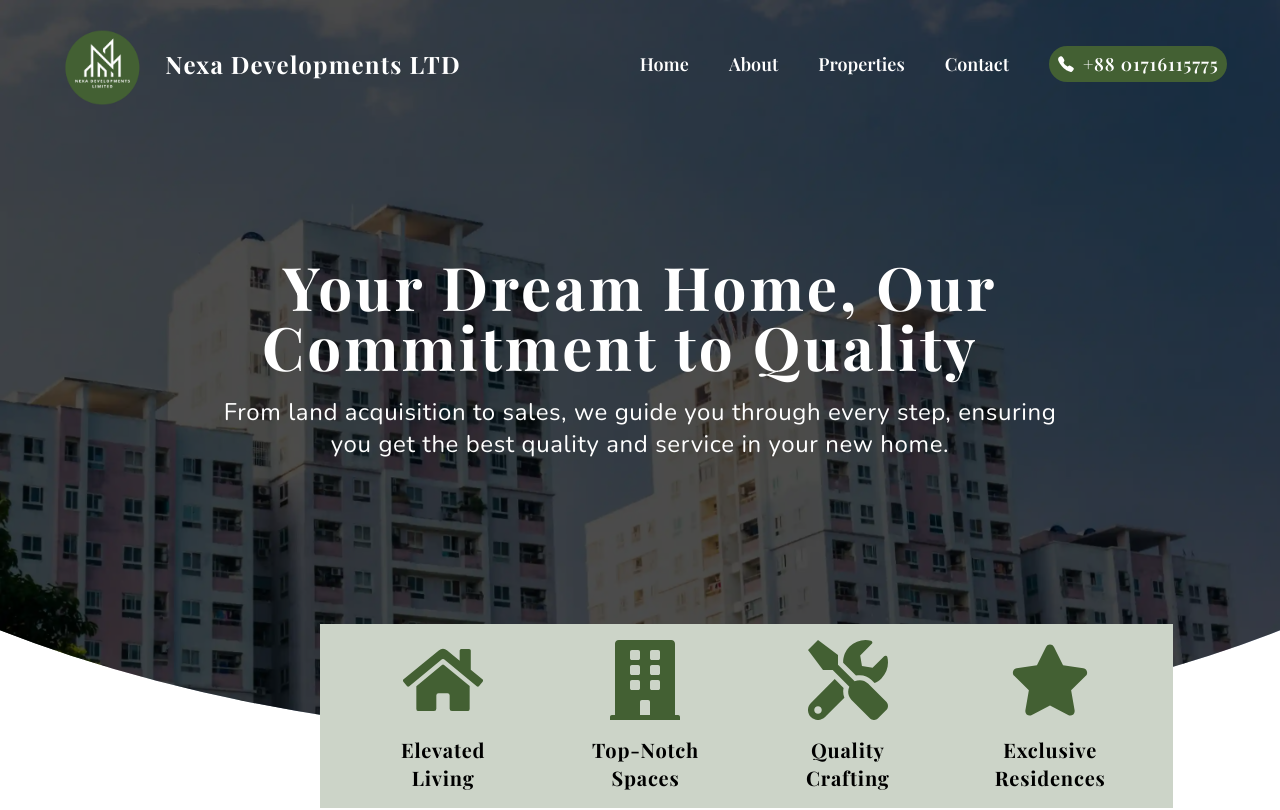
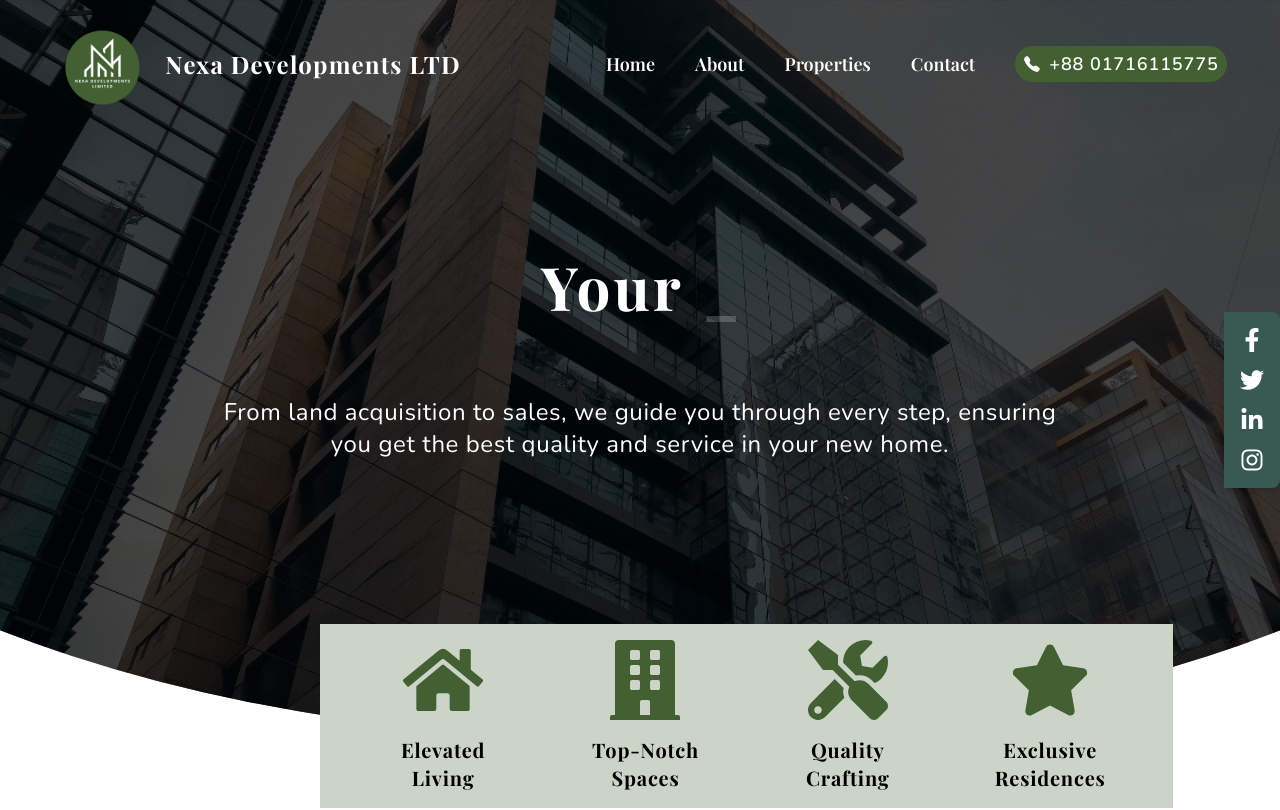
Before and after one commit to alifhossain07/nexa-development-realestate, a Next.js app: page / in a window 1280 px wide. Shown: the top 810 px of the page. Built offline with nearby package versions, Linux system fonts and the light colour scheme; a web font is replaced by a local one.

Commit message:
Home Page Done ( Kinda)

```diff
--- a/app/layout.tsx
+++ b/app/layout.tsx
@@ -2,6 +2,7 @@ import type { Metadata } from "next";
 import { Playfair_Display, Nunito } from "next/font/google";
 import "./globals.css";
 import Header from "./shared/Header";
+import NexaFooter from "./shared/Footer";
 
 
 const playfairDisplay = Playfair_Display({
@@ -31,6 +32,7 @@ export default function RootLayout({
       >
         <Header></Header>
         {children}
+        <NexaFooter></NexaFooter>
       </body>
     </html>
   );
--- a/app/page.tsx
+++ b/app/page.tsx
@@ -1,18 +1,24 @@
+import Ad from "./sections/Ad/Ad";
 import Banner from "./sections/Banner/Banner";
 import ChooseUs from "./sections/ChooseUs/ChooseUs";
+import ContactForm from "./sections/Contact/ContactForm";
 import Featured from "./sections/Featured/Featured";
 import Services from "./sections/Services/Services";
 import Testimonial from "./sections/Testimonial/Testimonial";
+import SocialSidebar from "./shared/SocialSidebar";
 
 
 export default function Home() {
   return (
     <div>
+      <SocialSidebar></SocialSidebar>
       <Banner></Banner>
       <ChooseUs></ChooseUs>
       <Services></Services>
       <Featured></Featured>
       <Testimonial></Testimonial>
+      <Ad></Ad>
+      <ContactForm></ContactForm>
     </div>
   );
 }
--- a/app/sections/Ad/Ad.tsx
+++ b/app/sections/Ad/Ad.tsx
@@ -0,0 +1,35 @@
+import BannerImage from "@/public/images/banner3.webp";
+
+const Ad = () => {
+  return (
+    <div
+      className="relative bg-cover bg-center h-[600px] flex items-start justify-center hover:opacity-90 transition-opacity duration-300"
+      style={{
+        backgroundImage: `url(${BannerImage.src})`,
+      }}
+    >
+      {/* Black overlay with hover effect */}
+      <div className="absolute inset-0 bg-black opacity-60 hover:opacity-40 transition-opacity duration-300"></div>
+
+      {/* Ad Content */}
+      <div className="absolute bottom-20 right-40 bg-white p-8 rounded-lg shadow-2xl max-w-2xl w-full hover:scale-105 transition-transform duration-300">
+        <h2 className="font-title text-3xl font-bold text-green-600">Nexa Skyline - Type A</h2>
+        <p className="font-para text-xl text-gray-700 mt-2">Price: $550,000</p>
+        <p className="font-para text-gray-600 mt-2">
+          2 Bedroom, 2 Bath Apartment with Modern Amenities and Scenic Views. Perfect for families looking for luxury and comfort.
+        </p>
+        <div className="mt-4">
+          <p className="font-para text-lg text-gray-600">Location: Downtown Skyline</p>
+          <p className="font-para text-lg text-gray-600">Size: 1,200 sq. ft.</p>
+          <p className="font-para text-lg text-gray-600">Floor: 5th of 8</p>
+          <p className="font-para text-lg text-gray-600">Available: Move-in Ready</p>
+        </div>
+        <button className="mt-6 px-8 py-3 bg-green-600 text-white rounded-full hover:bg-green-700 transition-colors duration-300">
+          Sell Your Property
+        </button>
+      </div>
+    </div>
+  );
+};
+
+export default Ad;
--- a/app/sections/Banner/Banner.tsx
+++ b/app/sections/Banner/Banner.tsx
@@ -1,5 +1,5 @@
 "use client";
-import BannerImage from "@/public/images/banner3.webp";
+import adImage from "@/public/images/ad.webp";
 import { Typewriter } from "react-simple-typewriter";
 import { FaHome, FaBuilding, FaTools, FaStar } from "react-icons/fa";
 
@@ -9,7 +9,7 @@ const Banner = () => {
       <div
         className="relative bg-cover bg-center lg:h-[1000px] h-[950px] flex items-start justify-center hover:opacity-90 transition-opacity duration-300"
         style={{
-          backgroundImage: `url(${BannerImage.src})`,
+          backgroundImage: `url(${adImage.src})`,
           clipPath: "ellipse(80% 50% at 50% 24%)",
           backgroundAttachment: "fixed",
           backgroundPosition: "center 20%", // 20% from the top, adjust as needed
--- /dev/null
+++ b/app/sections/Contact/ContactForm.tsx
@@ -0,0 +1,67 @@
+import React from 'react';
+import {
+  FaPhoneAlt,
+  FaEnvelope,
+  FaMapMarkerAlt,
+
+} from 'react-icons/fa';
+
+const ContactForm = () => {
+  return (
+    <div className="py-32 w-10/12 mx-auto">
+      {/* Contact Us Section */}
+      <section className="mb-12 text-center">
+        <h1 className="text-2xl  lg:text-3xl font-title font-bold uppercase text-black mb-4">
+          Contact Nexa <span className='text-green-400'>Developments</span>
+        </h1>
+        <p className="text-xl font-text text-[#6F8478] leading-relaxed max-w-2xl mx-auto">
+          Get in touch with us for inquiries, property details, or to schedule a site visit. We are here to assist you in finding your dream home!
+        </p>
+      </section>
+
+      {/* Contact Information Section */}
+      <section className="grid grid-cols-1 md:grid-cols-2 lg:grid-cols-3 gap-10">
+        {[
+          {
+            icon: <FaPhoneAlt size={30} />,
+            title: 'Call Us',
+            description: 'Reach us for property consultations:',
+            details: ['+1 (234) 567-890', '+1 (234) 567-891'],
+          },
+          {
+            icon: <FaEnvelope size={30} />,
+            title: 'Email Us',
+            description: 'For inquiries or assistance:',
+            details: ['info@nexadevelopments.com', 'support@nexadevelopments.com'],
+          },
+          {
+            icon: <FaMapMarkerAlt size={30} />,
+            title: 'Visit Us',
+            description: 'Our office is located at:',
+            details: ['45 Skyline Avenue, Urban Center', 'City, Country, ZIP 45678'],
+          },
+        ].map((item, index) => (
+          <div
+            key={index}
+            className="p-8 bg-white rounded-lg shadow-md hover:shadow-2xl transition-shadow duration-300 flex flex-col items-center text-center transform hover:-translate-y-2"
+          >
+            <div className="bg-[#436033] p-4 rounded-full text-white mb-4">{item.icon}</div>
+            <h2 className="text-2xl lg:text-3xl font-title font-semibold text-black mb-2">
+              {item.title}
+            </h2>
+            <p className="text-lg font-text text-black mb-4">{item.description}</p>
+            {item.details.map((detail, idx) => (
+              <p key={idx} className="text-lg lg:text-xl font-bold text-[#436033]">
+                {detail}
+              </p>
+            ))}
+          </div>
+        ))}
+      </section>
+
+
+    </div>
+  );
+};
+
+export default ContactForm;
--- a/app/sections/Testimonial/Testimonial.tsx
+++ b/app/sections/Testimonial/Testimonial.tsx
@@ -50,7 +50,7 @@ const testimonials = [
 
 const Testimonial = () => {
   return (
-    <div className="w-11/12 mx-auto py-20">
+    <div className="w-10/12 mx-auto py-40">
       <h1 className="lg:text-3xl text-xl font-title text-center  uppercase tracking-wider font-bold  ">
       Success Stories: <span className="text-green-400">Our Clients’ Journeys
       </span></h1>
--- /dev/null
+++ b/app/shared/Footer.tsx
@@ -0,0 +1,87 @@
+"use client";
+
+import { Footer } from "flowbite-react";
+import {
+  BsFacebook,
+  BsInstagram,
+  BsTwitter,
+  BsLinkedin,
+  BsYoutube,
+} from "react-icons/bs";
+import Logo from "@/public/images/logo.png";
+import Image from "next/image";
+
+const NexaFooter = () => {
+  return (
+    <Footer container className="bg-green-100">
+      <div className="w-full">
+        <div className="w-11/12 mx-auto">
+{/* Top Section */}
+<div className="grid w-full justify-between sm:flex sm:justify-between md:flex md:grid-cols-1">
+          {/* Brand Section */}
+          <div className="flex items-center gap-4">
+            <Image src={Logo} alt="logo" width={100} height={100} />
+            <h1>Nexa Developments Limited</h1>
+          </div>
+
+          {/* Footer Links Section */}
+          <div className="grid grid-cols-2 gap-8 sm:mt-4 sm:grid-cols-3 sm:gap-6">
+            {/* About Us */}
+            <div>
+              <Footer.Title title="About Us" />
+              <Footer.LinkGroup col>
+                <Footer.Link href="#">Our Vision</Footer.Link>
+                <Footer.Link href="#">Our Team</Footer.Link>
+                <Footer.Link href="#">Projects</Footer.Link>
+              </Footer.LinkGroup>
+            </div>
+
+            {/* Quick Links */}
+            <div>
+              <Footer.Title title="Quick Links" />
+              <Footer.LinkGroup col>
+                <Footer.Link href="#">Contact Us</Footer.Link>
+                <Footer.Link href="#">FAQs</Footer.Link>
+                <Footer.Link href="#">Site Map</Footer.Link>
+              </Footer.LinkGroup>
+            </div>
+
+            {/* Legal */}
+            <div>
+              <Footer.Title title="Legal" />
+              <Footer.LinkGroup col>
+                <Footer.Link href="#">Privacy Policy</Footer.Link>
+                <Footer.Link href="#">Terms & Conditions</Footer.Link>
+              </Footer.LinkGroup>
+            </div>
+          </div>
+        </div>
+
+        {/* Divider */}
+        <Footer.Divider />
+
+        {/* Bottom Section */}
+        <div className="w-full sm:flex sm:items-center sm:justify-between">
+          {/* Copyright Section */}
+          <Footer.Copyright
+            href="#"
+            by="Nexa Developments"
+            year={new Date().getFullYear()}
+          />
+          {/* Social Media Icons */}
+          <div className="mt-4 flex space-x-6 sm:mt-0 sm:justify-center">
+            <Footer.Icon href="#" icon={BsFacebook} />
+            <Footer.Icon href="#" icon={BsInstagram} />
+            <Footer.Icon href="#" icon={BsTwitter} />
+            <Footer.Icon href="#" icon={BsLinkedin} />
+            <Footer.Icon href="#" icon={BsYoutube} />
+          </div>
+        </div>
+        </div>
+
+      </div>
+    </Footer>
+  );
+};
+
+export default NexaFooter;
--- a/app/shared/Header.tsx
+++ b/app/shared/Header.tsx
@@ -59,7 +59,7 @@ const Header = () => {
                     </ul>
 
                     <li
-                        className="text-lg gap-2 bg-[#436033] px-2 py-1 rounded-3xl text-white flex font-semibold items-center tracking-wider"
+                        className="text-lg gap-2 bg-[#436033] px-2 py-1 rounded-3xl text-white font-text flex font-semibold items-center tracking-wider"
                     >
                         <IoCall /> +88 01716115775
                     </li>
--- /dev/null
+++ b/app/shared/SocialSidebar.tsx
@@ -0,0 +1,55 @@
+import React from "react";
+import {
+  FaFacebookF,
+  FaTwitter,
+  FaLinkedinIn,
+  FaInstagram,
+} from "react-icons/fa";
+
+const SocialSidebar = () => {
+  return (
+    <div className="fixed top-1/2 right-0 transform -translate-y-1/2 bg-[#375A53] p-4 rounded-r-lg shadow-md space-y-4 z-50">
+      {/* Facebook */}
+      <a
+        href="https://facebook.com"
+        target="_blank"
+        rel="noopener noreferrer"
+        className="block text-white hover:text-[#6F8478] transition-colors duration-300"
+      >
+        <FaFacebookF size={24} />
+      </a>
+
+      {/* Twitter */}
+      <a
+        href="https://twitter.com"
+        target="_blank"
+        rel="noopener noreferrer"
+        className="block text-white hover:text-[#6F8478] transition-colors duration-300"
+      >
+        <FaTwitter size={24} />
+      </a>
+
+      {/* LinkedIn */}
+      <a
+        href="https://linkedin.com"
+        target="_blank"
+        rel="noopener noreferrer"
+        className="block text-white hover:text-[#6F8478] transition-colors duration-300"
+      >
+        <FaLinkedinIn size={24} />
+      </a>
+
+      {/* Instagram */}
+      <a
+        href="https://instagram.com"
+        target="_blank"
+        rel="noopener noreferrer"
+        className="block text-white hover:text-[#6F8478] transition-colors duration-300"
+      >
+        <FaInstagram size={24} />
+      </a>
+    </div>
+  );
+};
+
+export default SocialSidebar;
```
Also changed, not shown: public/images/ad.png (added), public/images/ad.webp (added).
